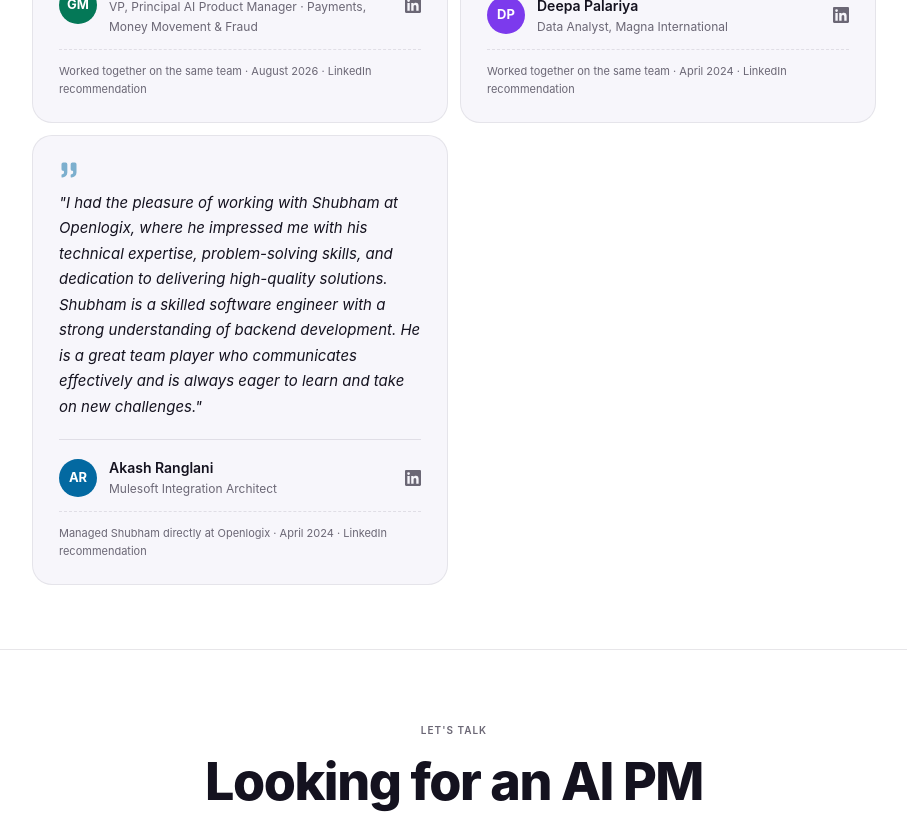
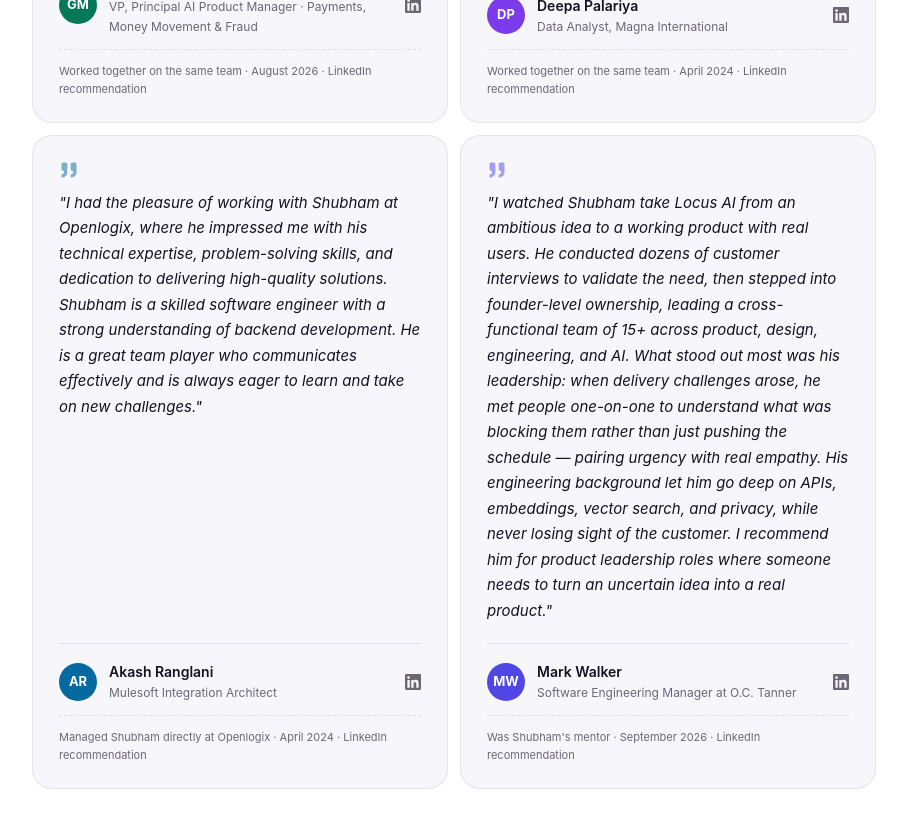
Before and after one commit to shubhamshrivastava11/shubham-portfolio, a React (Vite) app: page / in a window 1280 px wide. Shown: the part 6640-7454 px from the top of the page, without its empty margins (186-1093 px from the left). Built offline with nearby package versions, Linux system fonts and the light colour scheme.

Commit message:
Add Mark Walker testimonial
Software Engineering Manager at O.C. Tanner and Locus AI mentor, speaking to Shubham's product leadership and technical depth.

Co-Authored-By: Claude Sonnet 5 <noreply@anthropic.com>

```diff
--- a/src/App.jsx
+++ b/src/App.jsx
@@ -540,6 +540,14 @@ const TESTIMONIALS = [
     relationship: 'Managed Shubham directly at Openlogix',
     date: 'April 2024',
     accent: '#0369A1',
+  },
+  {
+    quote: "I watched Shubham take Locus AI from an ambitious idea to a working product with real users. He conducted dozens of customer interviews to validate the need, then stepped into founder-level ownership, leading a cross-functional team of 15+ across product, design, engineering, and AI. What stood out most was his leadership: when delivery challenges arose, he met people one-on-one to understand what was blocking them rather than just pushing the schedule — pairing urgency with real empathy. His engineering background let him go deep on APIs, embeddings, vector search, and privacy, while never losing sight of the customer. I recommend him for product leadership roles where someone needs to turn an uncertain idea into a real product.",
+    name: 'Mark Walker',
+    title: 'Software Engineering Manager at O.C. Tanner',
+    relationship: "Was Shubham's mentor",
+    date: 'September 2026',
+    accent: C.indigo,
   },
 ];
 
```
